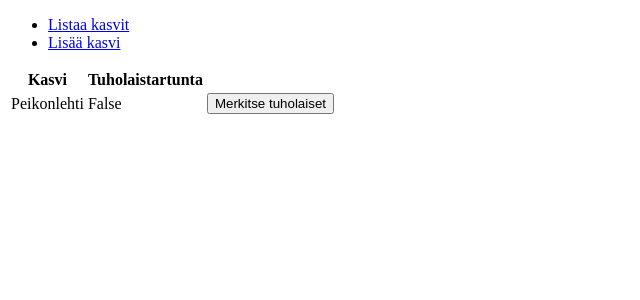
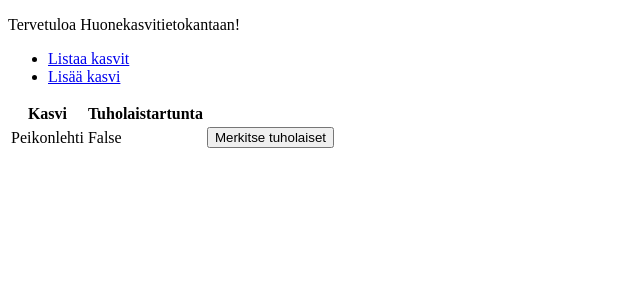
Before and after one commit to viltas/Huonekasvitietokanta, a Flask app: page /plants in a window 1280 px wide. Shown: the top 300 px of the page, without its empty margins (0-640 px from the left). Run offline with Flask 2, Linux system fonts and the light colour scheme; data comes from the database, SQL or seed files in the repository.

Commit message:
template-korjauksia

```diff
--- a/application/templates/index.html
+++ b/application/templates/index.html
@@ -2,6 +2,6 @@
 
 {% block body %}
   <p>
-    Hello world!
+
   </p>
 {% endblock %}
--- a/application/templates/layout.html
+++ b/application/templates/layout.html
@@ -6,6 +6,7 @@
   </head>
 
   <body>
+    <p>Tervetuloa Huonekasvitietokantaan!</p>
 
       <ul>
           <li><a href="{{ url_for('plants_index') }}">Listaa kasvit</a></li>
```
